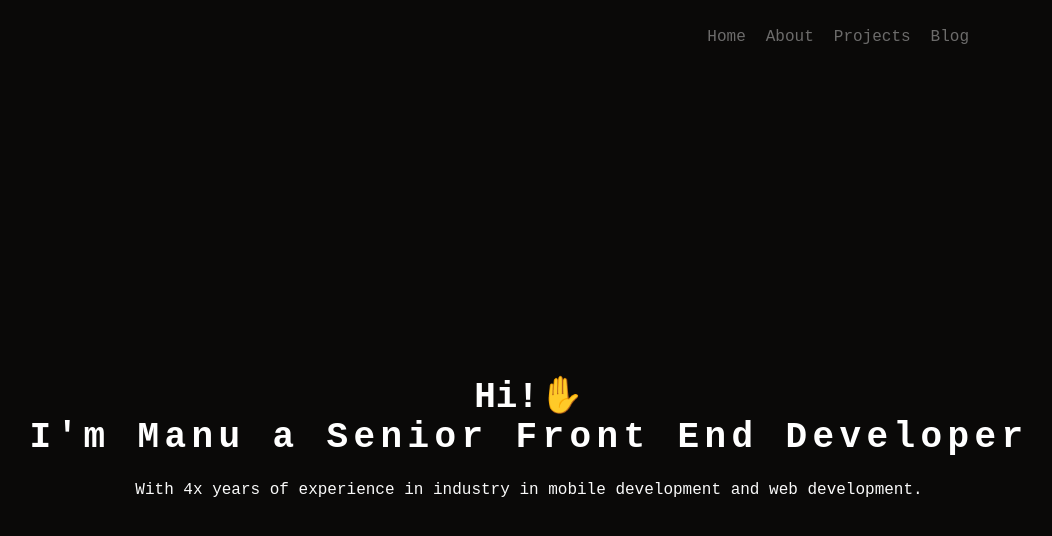
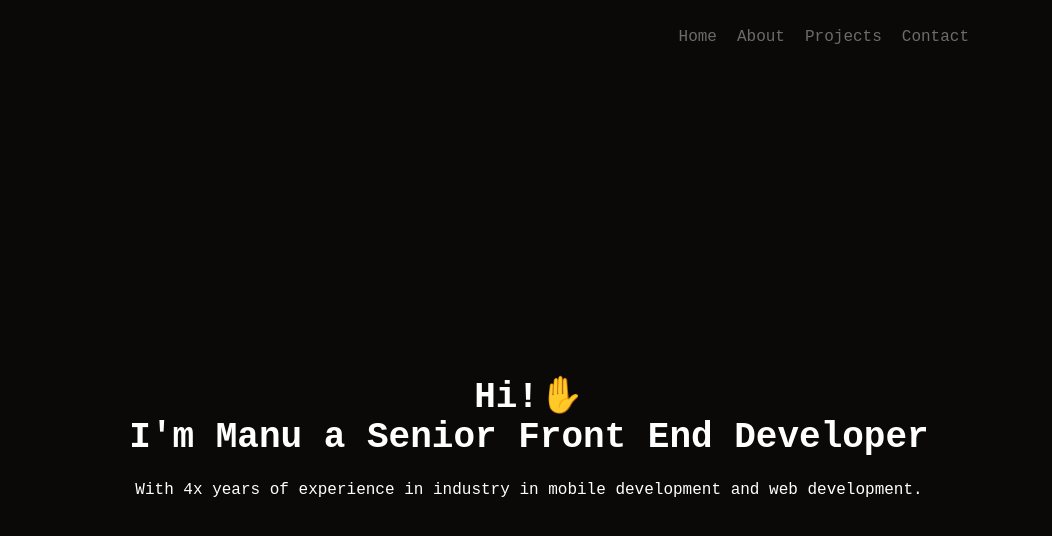
Before and after one commit to manukj/manukj.github.io, a SvelteKit app: page / in a window 1280 px wide. Shown: the top 536 px of the page, without its empty margins (111-1163 px from the left). Built offline with nearby package versions, Linux system fonts and the light colour scheme.

Commit message:
Update NavRoutes and store.ts, add firstTime variable to +page.svelte

```diff
--- a/src/lib/components/NavRoutes.ts
+++ b/src/lib/components/NavRoutes.ts
@@ -13,8 +13,8 @@ const routes = [
 		label: 'Projects'
 	},
 	{
-		href: '/blog',
-		label: 'Blog'
+		href: '/contact',
+		label: 'Contact'
 	}
 ];
 
--- a/src/lib/stores/store.ts
+++ b/src/lib/stores/store.ts
@@ -1,3 +1,5 @@
 import { writable } from 'svelte/store';
 
 export const pageStore = writable('Home');
+
+export const firstTime = writable(true);
--- a/src/routes/+page.svelte
+++ b/src/routes/+page.svelte
@@ -1,5 +1,15 @@
-<script>
+<script lang="ts">
 	import { mainPageHeader, mainPageSubHeader } from '$lib/data/data';
+	import { firstTime } from '$lib/stores/store';
+	import { onMount } from 'svelte';
+
+	onMount(() => {
+		if ($firstTime) {
+			setTimeout(() => {
+				$firstTime = false;
+			}, 2500);
+		}
+	});
 </script>
 
 <svelte:head>
@@ -9,26 +19,29 @@
 	<div class="flex flex-col text-center h-full justify-center justify-items-center">
 		<div class="text-white font-bold text-4xl text-center">
 			Hi!✋ <br />
-			<div class="typewriter">
+			<div class={$firstTime ? 'typewriter-start' : 'typewriter-stop'}>
 				{mainPageHeader}
 			</div>
 		</div>
-		<div class="text-white font-thin pt-5 fade-in">
+		<div class="text-white font-thin pt-5 {$firstTime ? 'fade-in' : ''}">
 			{mainPageSubHeader}
 		</div>
 	</div>
 </div>
 
 <style>
-	.typewriter {
+	.typewriter-start {
 		overflow: hidden; /* Ensures the content is not revealed until the animation */
-
 		white-space: nowrap; /* Keeps the content on a single line */
 		margin: 0 auto; /* Gives that scrolling effect as the typing happens */
 		letter-spacing: 0.15em; /* Adjust as needed */
 		animation:
 			typing 2.5s steps(40, end),
 			blink-caret 0.75s step-end infinite;
+	}
+
+	.typewriter-stop {
+		animation: none;
 	}
 
 	.fade-in {
```
